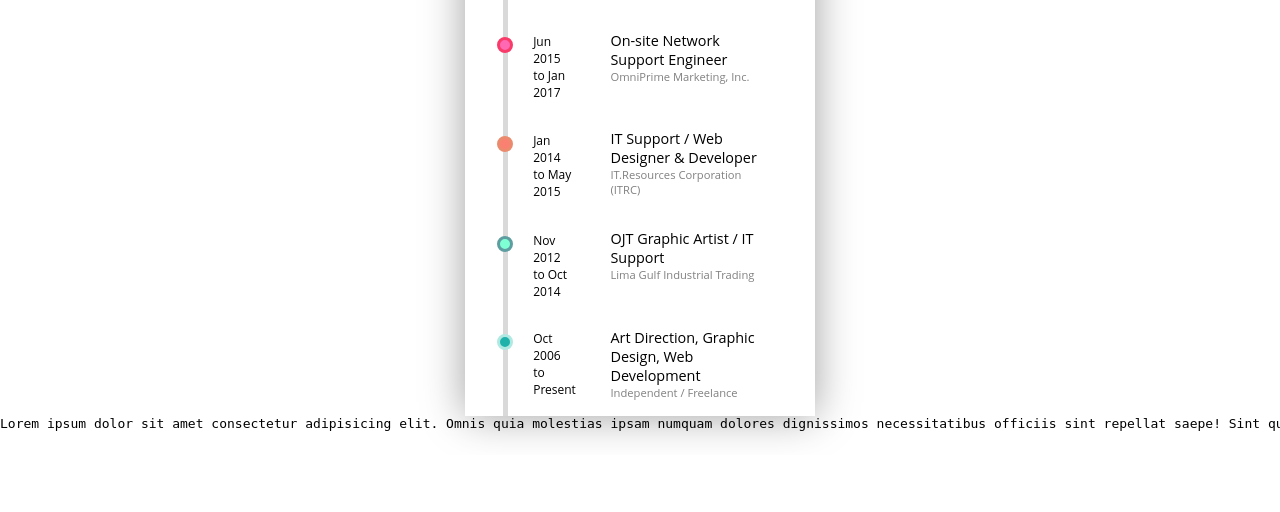
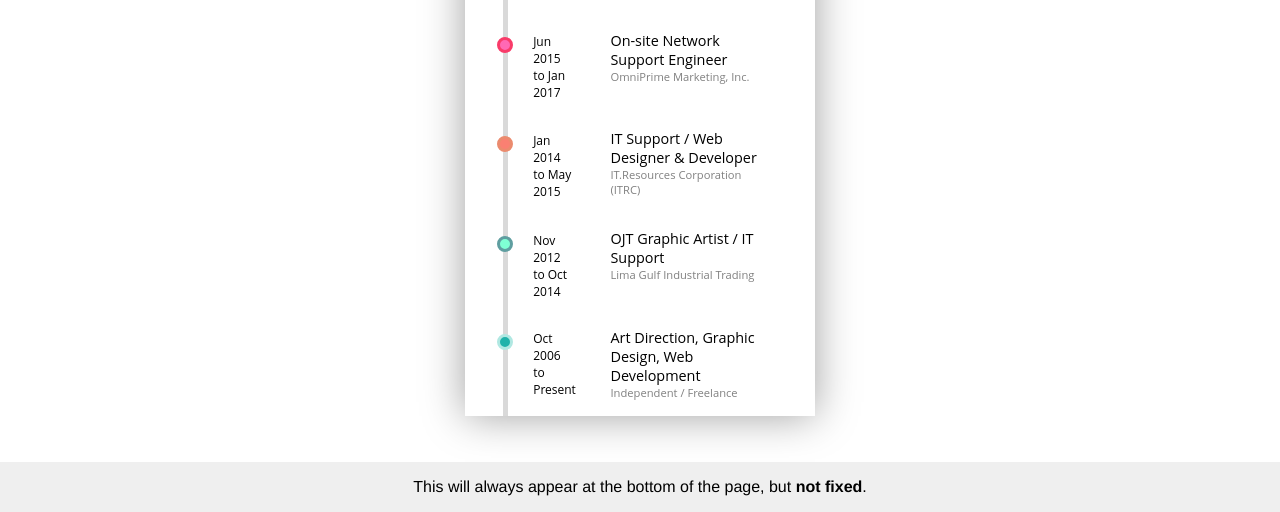
Before and after one commit to olsonperrensen/BizHelper, a Django app: template tickets/templates/tickets/ticket.html in a window 1280 px wide; the page is wider, and only the part inside the window is pictured. Shown: the part 345-857 px from the top of that part. Before the commit the page ends 784 px from the top of that part, so only its background shows below. Run offline with Django 4.2, Linux system fonts and the light colour scheme; the template is opened without the code that fills it, so the values that code supplies are empty.

Commit message:
footer + styling

```diff
--- /dev/null
+++ b/tickets/static/tickets/includes/footer.css
@@ -0,0 +1,47 @@
+/**
+ * Demo Styles
+ */
+
+ html {
+  height: 100%;
+  box-sizing: border-box;
+}
+
+*,
+*:before,
+*:after {
+  box-sizing: inherit;
+}
+
+body {
+  position: relative;
+  margin: 0;
+  padding-bottom: 6rem;
+  min-height: 100%;
+  font-family: "Helvetica Neue", Arial, sans-serif;
+}
+
+.demo {
+  margin: 0 auto;
+  padding-top: 32px;
+  max-width: 640px;
+  width: 94%;
+}
+
+.demo h1 {
+  margin-top: 0;
+}
+
+/**
+ * Footer Styles
+ */
+
+.footer {
+  position: absolute;
+  right: 0;
+  bottom: 0;
+  left: 0;
+  padding: 1rem;
+  background-color: #efefef;
+  text-align: center;
+}
--- a/tickets/templates/tickets/includes/footer.html
+++ b/tickets/templates/tickets/includes/footer.html
@@ -1 +1 @@
-<pre>Lorem ipsum dolor sit amet consectetur adipisicing elit. Omnis quia molestias ipsam numquam dolores dignissimos necessitatibus officiis sint repellat saepe! Sint quam natus dolores, quis quae dolor quibusdam laudantium modi.</pre>
+<div class="footer">This will always appear at the bottom of the page, but <strong>not fixed</strong>.</div>
--- a/tickets/templates/tickets/ticket.html
+++ b/tickets/templates/tickets/ticket.html
@@ -4,6 +4,8 @@
 <link rel="stylesheet" href="{% static "tickets/ticket.css"%}">
 <link rel="stylesheet"
 href="{% static "tickets/includes/header.css"%}">
+<link rel="stylesheet"
+href="{% static "tickets/includes/footer.css"%}">
     {%endblock %}
 {% block mTitle %}
 #{{mTicketID}}
```
